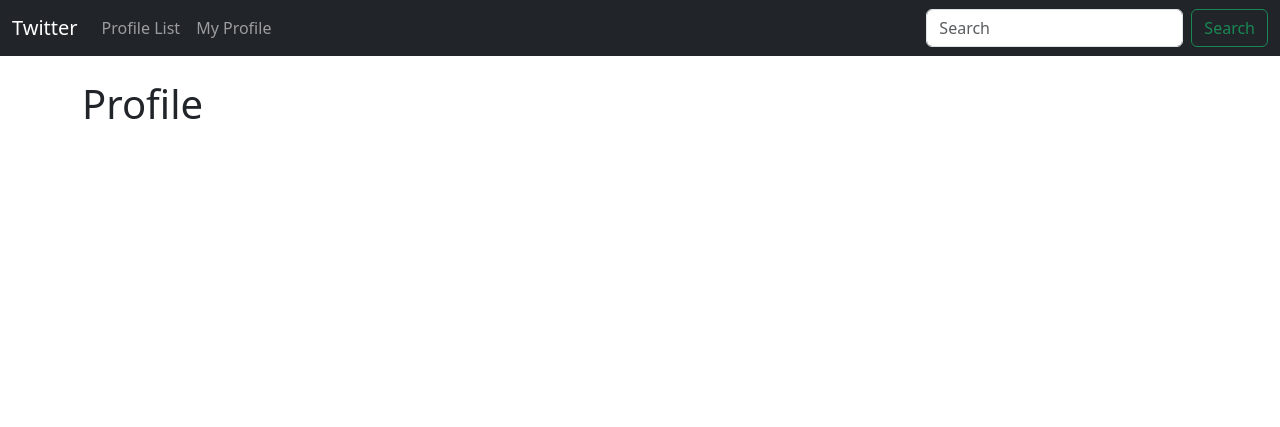
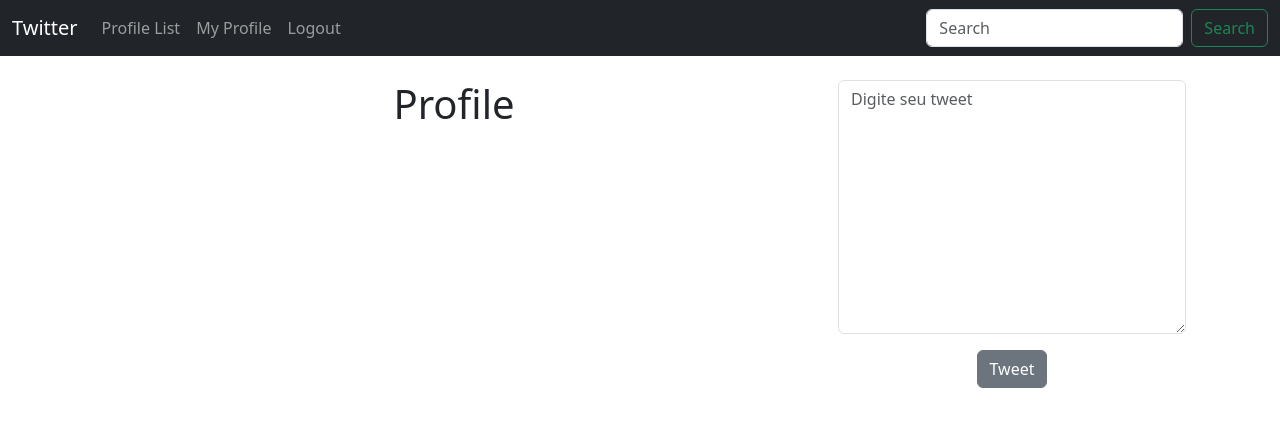
Before and after one commit to ThiagoBrrit/Twitter, a Django app: page / in a window 1280 px wide. Shown: the top 427 px of the page. Run offline with Django 4.2, Linux system fonts and the light colour scheme; the visitor is signed in with stand-in values (Sample User, id 1); data that the repository does not hold is empty.

Commit message:
Register news Users

```diff
--- /dev/null
+++ b/twitter_app/forms.py
@@ -0,0 +1,47 @@
+from django import forms
+from .models import Tweet
+from django.contrib.auth.forms import UserCreationForm
+from django.contrib.auth.models import User
+
+class TweetForm(forms.ModelForm):
+    body = forms.CharField(required=True,
+        widget=forms.widgets.Textarea(
+            attrs={
+                "placeholder": "Digite seu tweet",
+                "class":"form-control",
+            }
+        ),
+        label="",
+        )
+
+    class Meta:
+        model = Tweet
+        exclude = ("user",)
+
+
+class SignUpForm(UserCreationForm):
+	email = forms.EmailField(label="", widget=forms.TextInput(attrs={'class':'form-control', 'placeholder':'Email Address'}))
+	first_name = forms.CharField(label="", max_length=100, widget=forms.TextInput(attrs={'class':'form-control', 'placeholder':'First Name'}))
+	last_name = forms.CharField(label="", max_length=100, widget=forms.TextInput(attrs={'class':'form-control', 'placeholder':'Last Name'}))
+
+	class Meta:
+		model = User
+		fields = ('username', 'first_name', 'last_name', 'email', 'password1', 'password2')
+
+	def __init__(self, *args, **kwargs):
+		super(SignUpForm, self).__init__(*args, **kwargs)
+
+		self.fields['username'].widget.attrs['class'] = 'form-control'
+		self.fields['username'].widget.attrs['placeholder'] = 'User Name'
+		self.fields['username'].label = ''
+		self.fields['username'].help_text = '<span class="form-text text-muted"><small>Required. 150 characters or fewer. Letters, digits and @/./+/-/_ only.</small></span>'
+
+		self.fields['password1'].widget.attrs['class'] = 'form-control'
+		self.fields['password1'].widget.attrs['placeholder'] = 'Password'
+		self.fields['password1'].label = ''
+		self.fields['password1'].help_text = '<ul class="form-text text-muted small"><li>Your password can\'t be too similar to your other personal information.</li><li>Your password must contain at least 8 characters.</li><li>Your password can\'t be a commonly used password.</li><li>Your password can\'t be entirely numeric.</li></ul>'
+
+		self.fields['password2'].widget.attrs['class'] = 'form-control'
+		self.fields['password2'].widget.attrs['placeholder'] = 'Confirm Password'
+		self.fields['password2'].label = ''
+		self.fields['password2'].help_text = '<span class="form-text text-muted"><small>Enter the same password as before, for verification.</small></span>'
--- a/twitter_app/templates/home.html
+++ b/twitter_app/templates/home.html
@@ -2,14 +2,36 @@
 
 
 {% block content %}
-    <h1>Profile<h1>
+
+    <div class="container text-center">
+        <div class="row">
+            <div class="col-8">
+
+
+    <h1>Profile</h1>
 <br>
 
     {% for tweet in tweets %}
         <div class="alert alert-dark" role="alert">
-            <h5>{{ tweet }} </h5>
+            <h5>{{ tweet.body }} </h5>
+            <small class="text-muted">
+                ({{ tweet.created_at }}) By @{{ tweet.user.username|lower }}
+            </small>
         </div>
 
 <br>
     {% endfor %}
+
+</div>
+<div class="col-4">
+{% if form %}
+    <form method=POST>
+        {% csrf_token %}
+        {{ form.as_p }}
+
+
+        <button type="submit" class="btn btn-secondary">Tweet</button>
+    </form>
+{% endif %}
+</div>
 {% endblock %}
--- a/twitter_app/templates/navbar.html
+++ b/twitter_app/templates/navbar.html
@@ -15,6 +15,16 @@
             <li class="nav-item">
               <a class="nav-link" href="{% url 'profile' request.user.id %}">My Profile</a>
             </li>
+            <li class="nav-item">
+              <a class="nav-link" href="{% url 'logout' %}">Logout</a>
+            </li>
+            {% else %}
+            <li class="nav-item">
+              <a class="nav-link" href="{% url 'register' %}">Register</a>
+            </li>
+            <li class="nav-item">
+              <a class="nav-link" href="{% url 'login' %}">Login</a>
+            </li>
           {% endif %}
 
 
--- a/twitter_app/templates/profile.html
+++ b/twitter_app/templates/profile.html
@@ -11,7 +11,10 @@
                 {% if tweets %}
                     {% for tweet in tweets %}
                         <div class="alert alert-dark" role="alert">
-                            {{ tweet }}
+                            <h5>{{ tweet.body }} </h5>
+                            <small class="text-muted">
+                                ({{ tweet.created_at }}) By @{{ tweet.user.username|lower }}
+                            </small>
                         </div>
                     {% endfor %}
                 {% endif %}
--- a/twitter_app/urls.py
+++ b/twitter_app/urls.py
@@ -5,4 +5,7 @@
     path('', views.home, name="home"),
     path('profile_list/', views.profile_list, name='profile_list'),
     path('profile/<int:pk>', views.profile, name='profile'),
+    path('login/', views.login_user, name='login'),
+    path('logout', views.logout_user, name='logout'),
+    path('register/', views.register_user, name='register'),
 ]
--- a/twitter_app/views.py
+++ b/twitter_app/views.py
@@ -1,12 +1,29 @@
 from django.shortcuts import render, redirect
 from django.contrib import messages
 from .models import Profile, Tweet
+from .forms import TweetForm, SignUpForm
+from django.contrib.auth import authenticate, login, logout
+from django.contrib.auth.forms import UserCreationForm
+from django import forms
+
+
 
 def home(request):
     if request.user.is_authenticated:
+        form = TweetForm(request.POST or None)
+        if request.method == "POST":
+            if form.is_valid():
+                tweet = form.save(commit=False)
+                tweet.user = request.user
+                tweet.save()
+                messages.success(request, ("Your Tweet has been posted."))
+                return redirect('home')
+
         tweets = Tweet.objects.all().order_by("-created_at")
-
-    return render(request, 'home.html', {"tweets":tweets})
+        return render(request, 'home.html', {"tweets":tweets, "form":form})
+    else:
+        tweets = Tweet.objects.all().order_by("-created_at")
+        return render(request, 'home.html', {"tweets":tweets})
 
 
 def profile_list(request):
@@ -36,3 +53,45 @@
     else:
         messages.success(request, ("You must be logged in to view this page."))
         return redirect('home')
+
+
+def login_user(request):
+    if request.method == "POST":
+        username = request.POST['username']
+        password = request.POST['password']
+        user = authenticate(request, username=username, password=password)
+        if user is not None:
+            login(request, user)
+            messages.success(request, ("You have been logged in!."))
+            return redirect('home')
+        else:
+            messages.success(request, ("There was an error logging in. Please Try again!."))
+            return redirect('login')
+
+    else:
+        return render(request, 'login.html', {})
+
+
+def logout_user(request):
+    logout(request)
+    messages.success(request, ("You have been logged out."))
+    return redirect('home')
+
+
+def register_user(request):
+    form = SignUpForm()
+    if request.method == "POST":
+        form = SignUpForm(request.POST)
+        if form.is_valid():
+            form.save()
+            username = form.cleaned_data['username']
+            password = form.cleaned_data['password1']
+            # first_name = form.cleaned_data['first_name']
+            # last_name = form.cleaned_data['last_name']
+            # email= form.cleaned_data['email']
+
+            user = authenticate(username=username, password=password)
+            login(request, user)
+            messages.success(request, ("You have successfully registered. WELCOME"))
+            return redirect('home')
+    return render(request, 'register.html', {'form':form})
```
Also changed, not shown: twitter_app/templates/login.html (added, +28 -0 lines), twitter_app/templates/register.html (added, +20 -0 lines).
